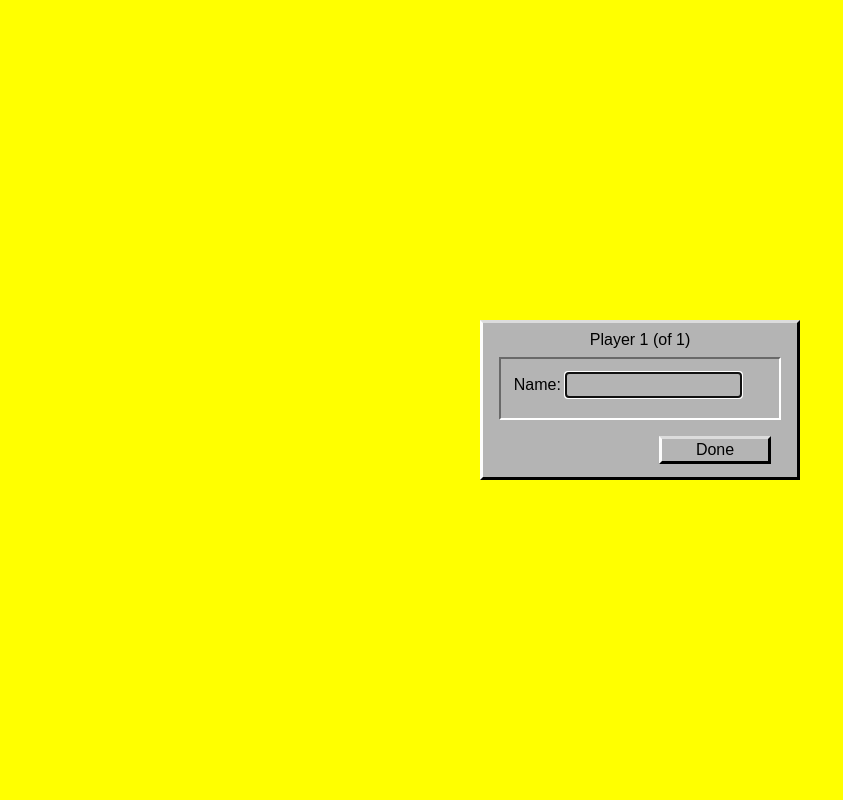
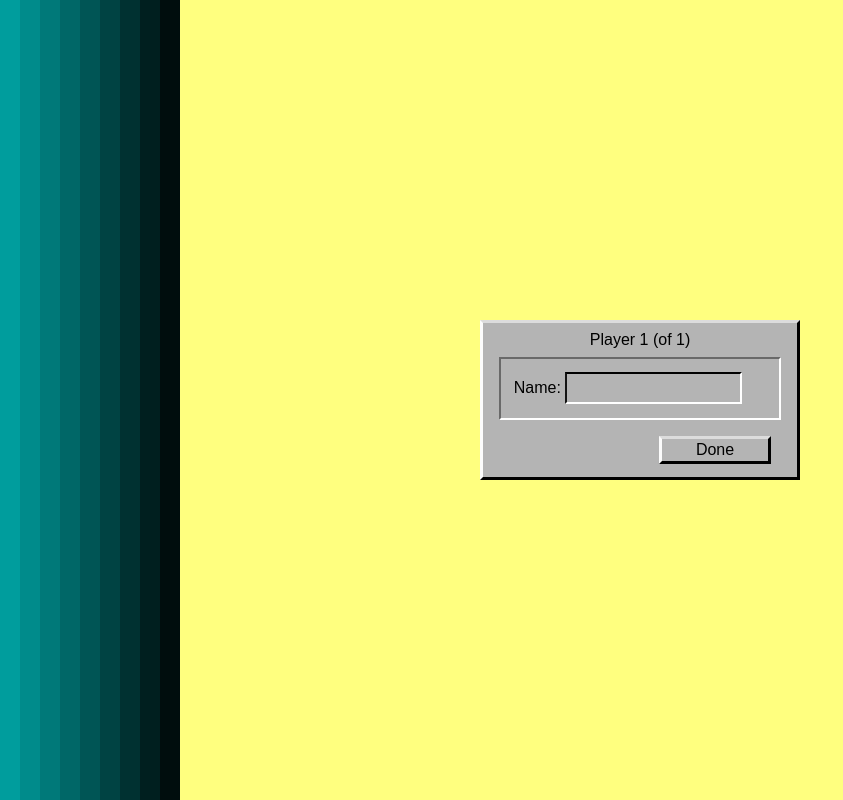
Before and after one commit to gausjordan/burntsoil, a plain HTML site: page playerNames.html in a window 1280 px wide. Shown: the whole page, without its empty margins (0-843 px from the left). Drawn offline with Linux system fonts and the light colour scheme.

Commit message:
Rad na bojama

```diff
--- a/game.js
+++ b/game.js
@@ -82,6 +82,7 @@ navBar.addEventListener('touchstart', fineTuneButtons);
 
 /** Do stuff, depending on what was touched or clicked */
 async function fineTuneButtonAction(e) {
+
     if (e.srcElement.id == 'rotateCCW') {
         tanks[whoseTurn].angleInc(1);
     } else if (e.srcElement.id == 'rotateCW') {
--- a/gameFunctions.js
+++ b/gameFunctions.js
@@ -334,7 +334,4 @@ function updateStatusBar() {
         + (tanks[whoseTurn].b - 20) + ")";
     statusBar.children[2].style.color = styleString;
     statusBar.children[2].innerHTML = tanks[whoseTurn].name;
-    statusBar.children[2].style.letterSpacing = "0.05em";
-    statusBar.children[2].style.fontWeight = "bold";
-
 }
--- a/playerNames.css
+++ b/playerNames.css
@@ -54,11 +54,21 @@ nav form {
 
 nav form input[type="text"] {
     background-color: rgb(180,180,180);
-    border-width: 1px;
+    border-width: 2px;
     height: 2em;
     width: 70%;
     border-color: black white white dimgrey;
+    padding: 3px;
+    font-size: 1em;
 }
+
+
+nav form input[type="text"]:focus {
+    outline-width: 0px;
+    outline-color: transparent;
+    outline: none;
+}
+
 
 #done {
     display: table-cell;
@@ -70,10 +80,19 @@ nav form input[type="text"] {
     left: 10em;
     height: 1.75em;
     box-sizing: border-box;
+    user-select: none;
     border-color:   var(--up-bord-color)
                     var(--right-bord-color)
                     var(--bottom-bord-color)
                     var(--left-bord-color);
+}
+
+#done:hover {
+    background-color: silver;
+}
+
+#done:active {
+    border-color: dimgrey white white dimgrey;
 }
 
 canvas {
@@ -83,5 +102,5 @@ canvas {
     width: 100dvw;
     --width: 50%;
     --height: 50%;
-    background-color: yellow;
+    background-color: rgba(255,255,0,0.5);
 }
--- a/playerNames.html
+++ b/playerNames.html
@@ -13,7 +13,7 @@
             <div>Player <span id="currentPlayerInput">1</span> (of <span id="initPlayersNum">1</span>)</div>
             <form>
                 <label for="fname">Name:</label>
-                <input type="text" id="fname" name="fname" autofocus><br>
+                <input type="text" id="fname" name="fname" autofocus autocomplete="off" maxlength="12"><br>
             </form>
             <div id="done">Done</div>
         </nav>
--- a/playerNames.js
+++ b/playerNames.js
@@ -1,15 +1,31 @@
+/*
+let ratio = Math.ceil(window.devicePixelRatio);
+let canvRef1 = document.getElementById("canvas1");
+let canvRef2 = document.getElementById("canvas2");
+let canvCtx1 = canvRef1.getContext('2d');
+let canvCtx2 = canvRef2.getContext('2d');
+*/
+
+// Off topic
+let funk = 505;
+let varName = "funk";
+console.log(window[funk]);
+
+
 // Resize screen height and re-center vertically on resize (virual keyboard)
-
 let mainElement = document.getElementsByTagName("main")[0];
 let canv = document.getElementById("canv");
 let mHeight = mainElement.getBoundingClientRect().height;
 let mWidth = mainElement.getBoundingClientRect().width;
-const c = canv.getContext('2d');
+let ctx = canv.getContext('2d');
 let ratio = Math.ceil(window.devicePixelRatio);
-canv.width = mWidth / ratio + "px";
-canv.height = mHeight / ratio + "px";
-c.width = mWidth / ratio + "px";
-c.height = mHeight / ratio + "px";
+
+canv.width = mWidth;
+canv.height = mHeight;
+
+ctx.width = mWidth / ratio + "px";
+ctx.height = mHeight / ratio + "px";
+
 
 window.addEventListener('resize', function() {
     document.body.style.height = window.innerHeight + 'px';
@@ -19,20 +35,54 @@ window.addEventListener('resize', function() {
 
     canv.width = mWidth + "px";
     canv.height = mHeight + "px";
-    c.width = canv.width;
-    c.height = canv.height;
+    ctx.width = canv.width;
+    ctx.height = canv.height;
 });
 
 
-//console.log(mainElement.getBoundingClientRect().height);
+let r = 0;
+let g = 175;
+let b = 175;
 
-horizontalBars();
+drawHorizontalBars(r, g, b);
 
-let r = 255;
-let g = 0;
-let b = 0;
 
-function horizontalBars(r, g, b) {
-    c.style = "rgb(255,0,0)";
-    c.fillRect(100,100,2000,2000);
+function drawHorizontalBars(r, g, b) {
+
+    let gradient = generateColorGradient(r,g,b, 18, 15);
+
+    // TODO
+    gradient.forEach((color, index) => {
+        ctx.fillStyle = `rgb(${color[0]},${color[1]},${color[2]})`;
+        ctx.fillRect(index*20, 0, 20, 16000);
+    });
+
 }
+
+/** Returns an array of colors, each being another array containing 3 "ints"
+ * (R,G,B values). Initial values are decremented in each step, until either
+ * shade turns darker than 'treshold' parameter.
+ * @param {*} r red component [0-255]
+ * @param {*} g green component [0-255]
+ * @param {*} b blue component [0-255]
+ * @param {*} decrement step (how darker each step gets)
+ * @returns an array of triples
+ */
+function generateColorGradient(r, g, b, decrement, threshold) {
+    let gradient = [];
+
+    if (!decrement)
+        decrement = 20;
+
+    if (!threshold)
+        threshold = 20;
+
+    while (r > threshold || g > threshold || b > threshold) {
+        r = (r != 0) ? r -= decrement : r = 0;
+        g = (g != 0) ? g -= decrement : g = 0;
+        b = (b != 0) ? b -= decrement : b = 0;
+        gradient.push([r, g, b]);
+    }
+
+    return gradient;
+}
```
Also changed, not shown: game.css (+14 -1 lines).
